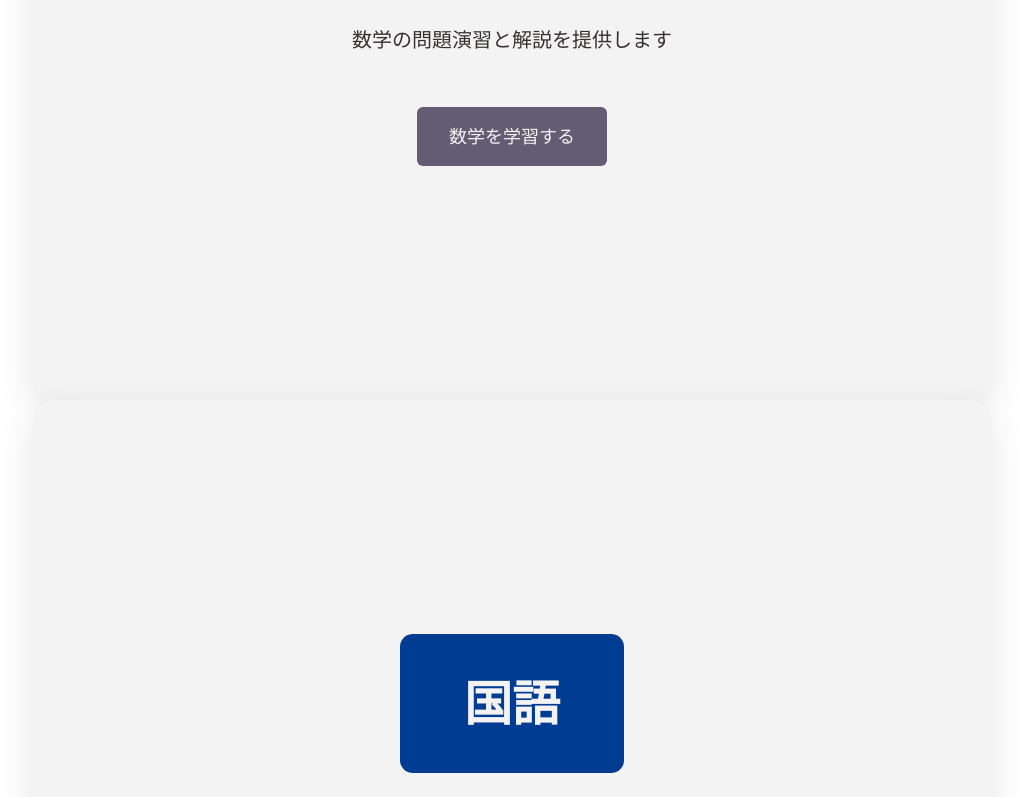
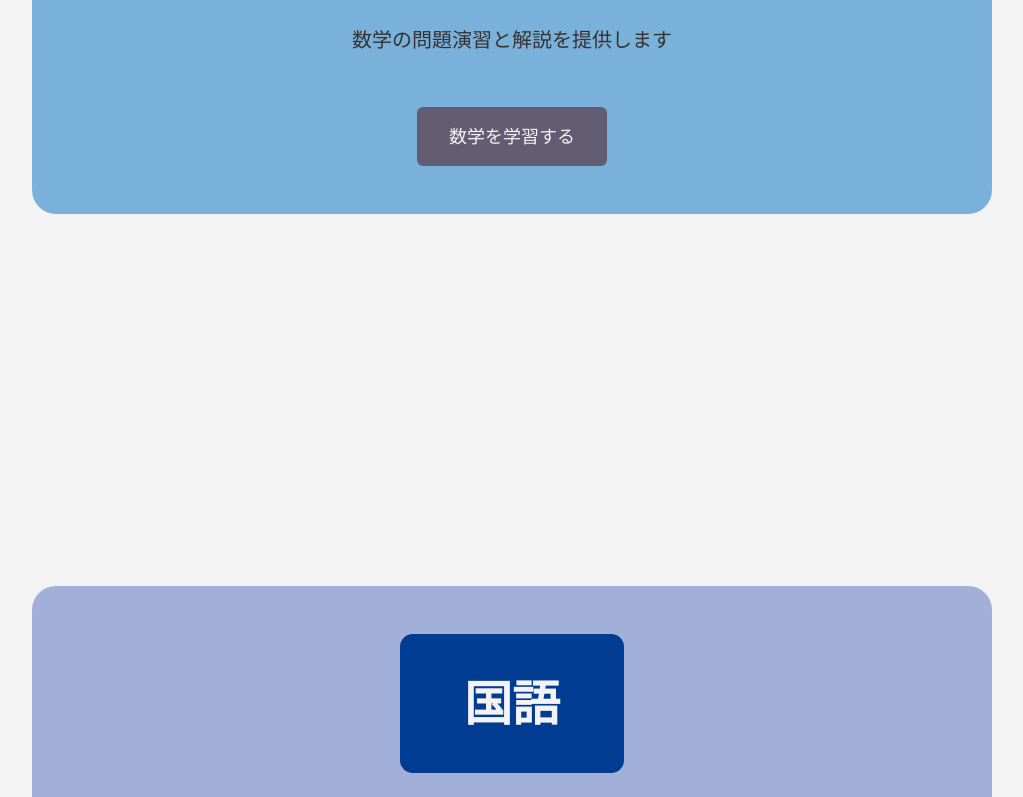
Before and after one commit to mon226/textBook, a Next.js app: page / in a window 1280 px wide. Shown: the part 2000-2797 px from the top of the page, without its empty margins (128-1151 px from the left). Built offline with nearby package versions, Linux system fonts and the light colour scheme.

Commit message:
position:stickyを使った重なるスクロールアニメーション実装、科目カードの背景色をサブカラーに変更

```diff
--- a/app/globals.css
+++ b/app/globals.css
@@ -262,17 +262,49 @@ p {
   text-align: center;
 }
 
+/* Subject card container */
+.subject-section {
+  position: relative;
+  height: 100vh;
+}
+
+.subject-card-wrapper {
+  position: sticky;
+  top: 0;
+  height: 100vh;
+  display: flex;
+  align-items: center;
+  justify-content: center;
+  overflow: hidden;
+}
+
 /* Subject card */
 .subject-card {
-  background-color: var(--white);
   border-radius: clamp(1rem, 2vw, 1.5rem);
   padding: clamp(2rem, 5vw, 3rem);
-  box-shadow: 0 1vw 3vw rgba(0, 0, 0, 0.1);
-  min-height: 100vh;
-  display: flex;
-  flex-direction: column;
-  justify-content: center;
-  margin-bottom: 0;
+  width: 100%;
+  max-width: 960px;
+  margin: 0 auto;
+}
+
+.subject-card-english {
+  background-color: var(--english-sub);
+}
+
+.subject-card-math {
+  background-color: var(--math-sub);
+}
+
+.subject-card-japanese {
+  background-color: var(--japanese-sub);
+}
+
+.subject-card-science {
+  background-color: var(--physics-sub);
+}
+
+.subject-card-social {
+  background-color: var(--history-jp-sub);
 }
 
 /* Footer */
--- a/app/page.tsx
+++ b/app/page.tsx
@@ -5,76 +5,63 @@ import { useEffect, useRef, useState } from 'react';
 
 export default function Home() {
   const subjectsRef = useRef<HTMLDivElement>(null);
-  const [isTablet, setIsTablet] = useState(false);
-
-  useEffect(() => {
-    const checkWidth = () => {
-      setIsTablet(window.innerWidth >= 768);
-    };
-    checkWidth();
-    window.addEventListener('resize', checkWidth);
-    return () => window.removeEventListener('resize', checkWidth);
-  }, []);
+  const [activeIndex, setActiveIndex] = useState(0);
 
   const subjects = [
     {
       name: '英語',
       href: '/english',
       color: 'subject-english',
-      description: '英語の基礎から応用まで学習できます',
-      animationMobile: 'fade-in-up',
-      animationTablet: 'fade-in-up'
+      cardColor: 'subject-card-english',
+      description: '英語の基礎から応用まで学習できます'
     },
     {
       name: '数学',
       href: '/math',
       color: 'subject-math',
-      description: '数学の問題演習と解説を提供します',
-      animationMobile: 'fade-in-up',
-      animationTablet: 'fade-in-left'
+      cardColor: 'subject-card-math',
+      description: '数学の問題演習と解説を提供します'
     },
     {
       name: '国語',
       href: '/japanese',
       color: 'subject-japanese',
-      description: '読解力と表現力を養います',
-      animationMobile: 'fade-in-up',
-      animationTablet: 'fade-in-right'
+      cardColor: 'subject-card-japanese',
+      description: '読解力と表現力を養います'
     },
     {
       name: '理科',
       href: '/science',
       color: 'subject-physics',
-      description: '物理・化学・生物を総合的に学習',
-      animationMobile: 'fade-in-up',
-      animationTablet: 'fade-in-up'
+      cardColor: 'subject-card-science',
+      description: '物理・化学・生物を総合的に学習'
     },
     {
       name: '社会',
       href: '/social',
       color: 'subject-history-jp',
-      description: '歴史・地理・公民を体系的に理解',
-      animationMobile: 'fade-in-up',
-      animationTablet: 'fade-in-left'
+      cardColor: 'subject-card-social',
+      description: '歴史・地理・公民を体系的に理解'
     },
   ];
 
   useEffect(() => {
-    const observer = new IntersectionObserver(
-      (entries) => {
-        entries.forEach((entry) => {
-          if (entry.isIntersecting) {
-            entry.target.classList.add('visible');
+    const handleScroll = () => {
+      const sections = document.querySelectorAll('.subject-section');
+      const scrollPosition = window.scrollY + window.innerHeight / 2;
+
+      sections.forEach((section, index) => {
+        const sectionTop = (section as HTMLElement).offsetTop;
+        const sectionHeight = (section as HTMLElement).offsetHeight;
+
+        if (scrollPosition >= sectionTop && scrollPosition < sectionTop + sectionHeight) {
+          setActiveIndex(index);
         }
       });
-      },
-      { threshold: 0.1 }
-    );
+    };
 
-    const elements = document.querySelectorAll('.fade-in-up, .fade-in-left, .fade-in-right');
-    elements.forEach((el) => observer.observe(el));
-
-    return () => observer.disconnect();
+    window.addEventListener('scroll', handleScroll);
+    return () => window.removeEventListener('scroll', handleScroll);
   }, []);
 
   const scrollToSubjects = () => {
@@ -113,14 +100,22 @@ export default function Home() {
       </section>
 
       {/* Subjects Section */}
-      <section ref={subjectsRef} className="bg-white">
+      <div ref={subjectsRef}>
         {subjects.map((subject, index) => (
-          <div className="min-h-screen flex items-center justify-center" key={subject.href}>
+          <section key={subject.href} className="subject-section">
+            <div
+              className="subject-card-wrapper"
+              style={{
+                zIndex: subjects.length - index,
+              }}
+            >
               <div className="container-wrapper w-full">
                 <div
-                className={`subject-card ${isTablet ? subject.animationTablet : subject.animationMobile}`}
+                  className={`subject-card ${subject.cardColor}`}
                   style={{
-                  animationDelay: `${index * 0.2}s`
+                    transform: index <= activeIndex ? 'translateY(0)' : 'translateY(100%)',
+                    opacity: index <= activeIndex ? 1 : 0,
+                    transition: 'transform 0.8s cubic-bezier(0.4, 0, 0.2, 1), opacity 0.8s ease-out',
                   }}
                 >
                   <div className="text-center">
@@ -138,11 +133,12 @@ export default function Home() {
                 </div>
               </div>
             </div>
+          </section>
         ))}
-      </section>
+      </div>
 
       {/* Footer */}
-      <footer>
+      <footer className="relative" style={{ zIndex: subjects.length + 1 }}>
         <div className="container-wrapper">
           <div className="grid grid-cols-1 md:grid-cols-2 gap-[3vw]">
             <div>
```
Lines whose indentation alone changed are shown as unchanged.
